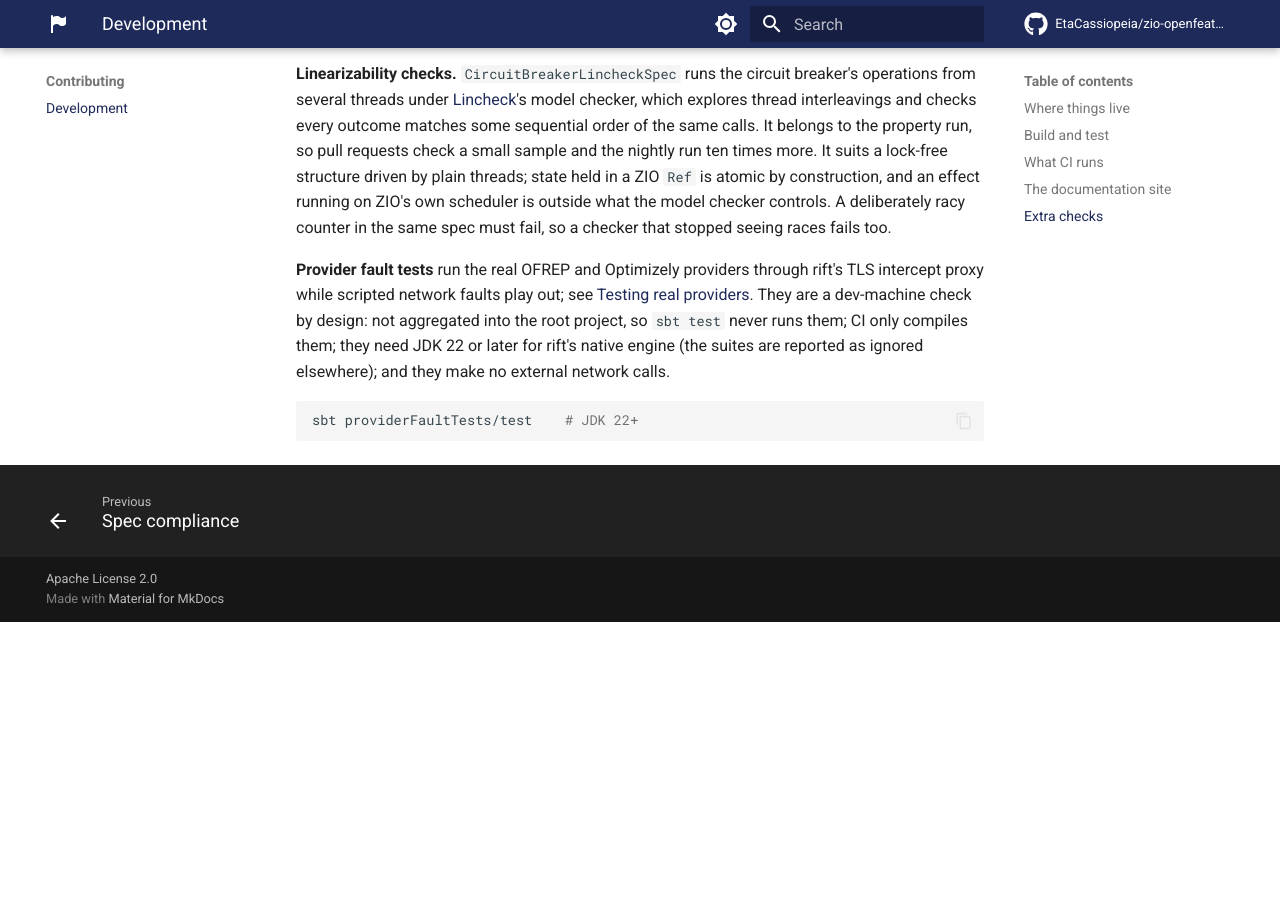
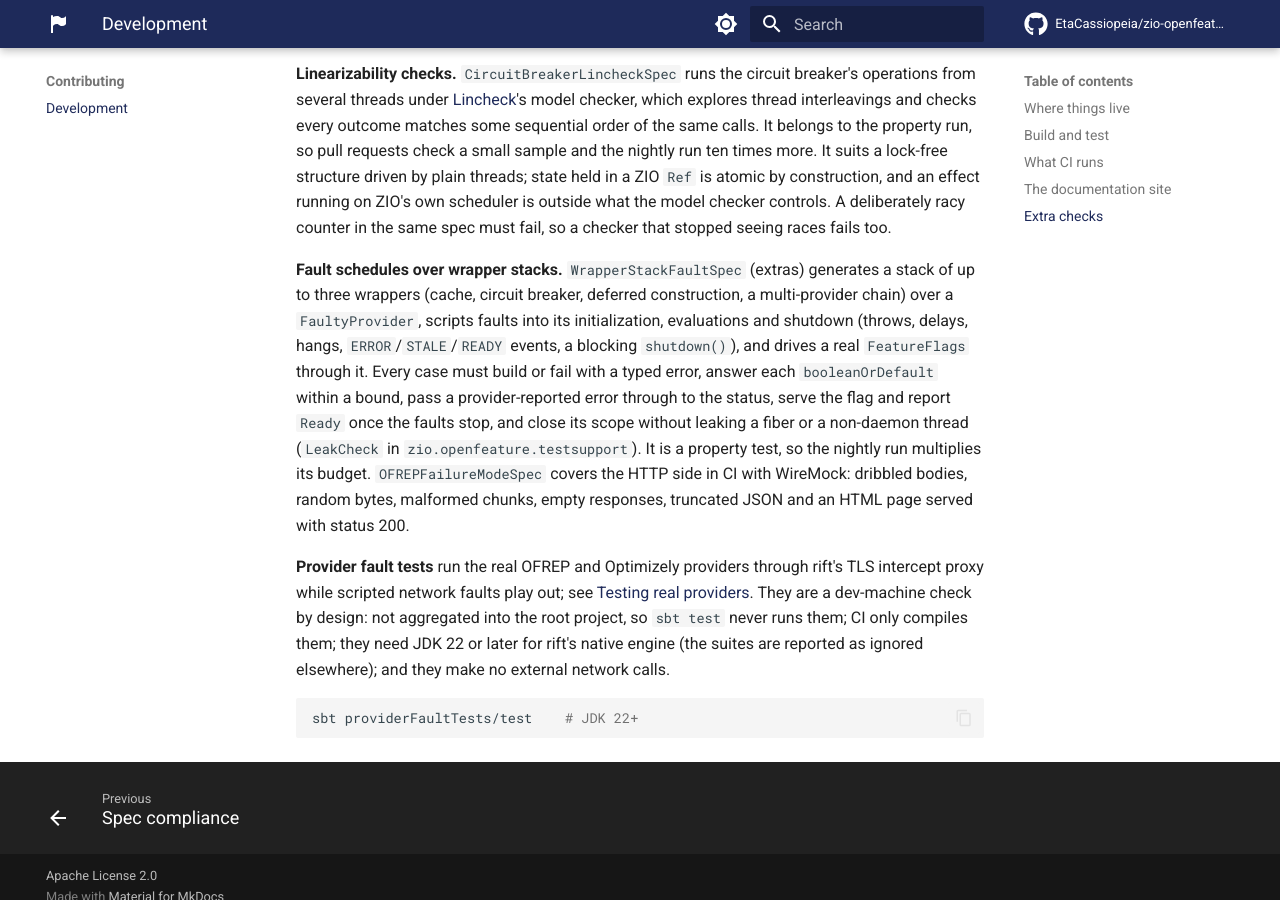
Before and after one commit to EtaCassiopeia/zio-openfeature, an MkDocs documentation site: the page built from docs/development.md, in a window 1280 px wide and 900 px high, scrolled down 3247 px. Built offline with MkDocs 1.6.1 and Material for MkDocs 9.7.7, drawn with Linux system fonts in a browser that asks for light colours; comment, search, counter and statistics services are not loaded; before the commit the page ends 3869 px from its top, so only the background shows below that.

Commit message:
Run fault schedules over generated wrapper stacks and more OFREP faults (#604)

```diff
--- a/docs/development.md
+++ b/docs/development.md
@@ -113,6 +113,16 @@ a small sample and the nightly run ten times more. It suits a lock-free structur
 a ZIO `Ref` is atomic by construction, and an effect running on ZIO's own scheduler is outside what the model checker
 controls. A deliberately racy counter in the same spec must fail, so a checker that stopped seeing races fails too.
 
+**Fault schedules over wrapper stacks.** `WrapperStackFaultSpec` (extras) generates a stack of up to three wrappers
+(cache, circuit breaker, deferred construction, a multi-provider chain) over a `FaultyProvider`, scripts faults into its
+initialization, evaluations and shutdown (throws, delays, hangs, `ERROR`/`STALE`/`READY` events, a blocking
+`shutdown()`), and drives a real `FeatureFlags` through it. Every case must build or fail with a typed error, answer
+each `booleanOrDefault` within a bound, pass a provider-reported error through to the status, serve the flag and
+report `Ready` once the faults stop, and close its scope
+without leaking a fiber or a non-daemon thread (`LeakCheck` in `zio.openfeature.testsupport`). It is a property test,
+so the nightly run multiplies its budget. `OFREPFailureModeSpec` covers the HTTP side in CI with WireMock: dribbled
+bodies, random bytes, malformed chunks, empty responses, truncated JSON and an HTML page served with status 200.
+
 **Provider fault tests** run the real OFREP and Optimizely providers through rift's TLS intercept proxy while scripted
 network faults play out; see [Testing real providers](testing-real-providers.md). They are a dev-machine check by
 design: not aggregated into the root project, so `sbt test` never runs them; CI only compiles them; they need JDK 22 or
```
Also changed, not shown: 4 other files.
